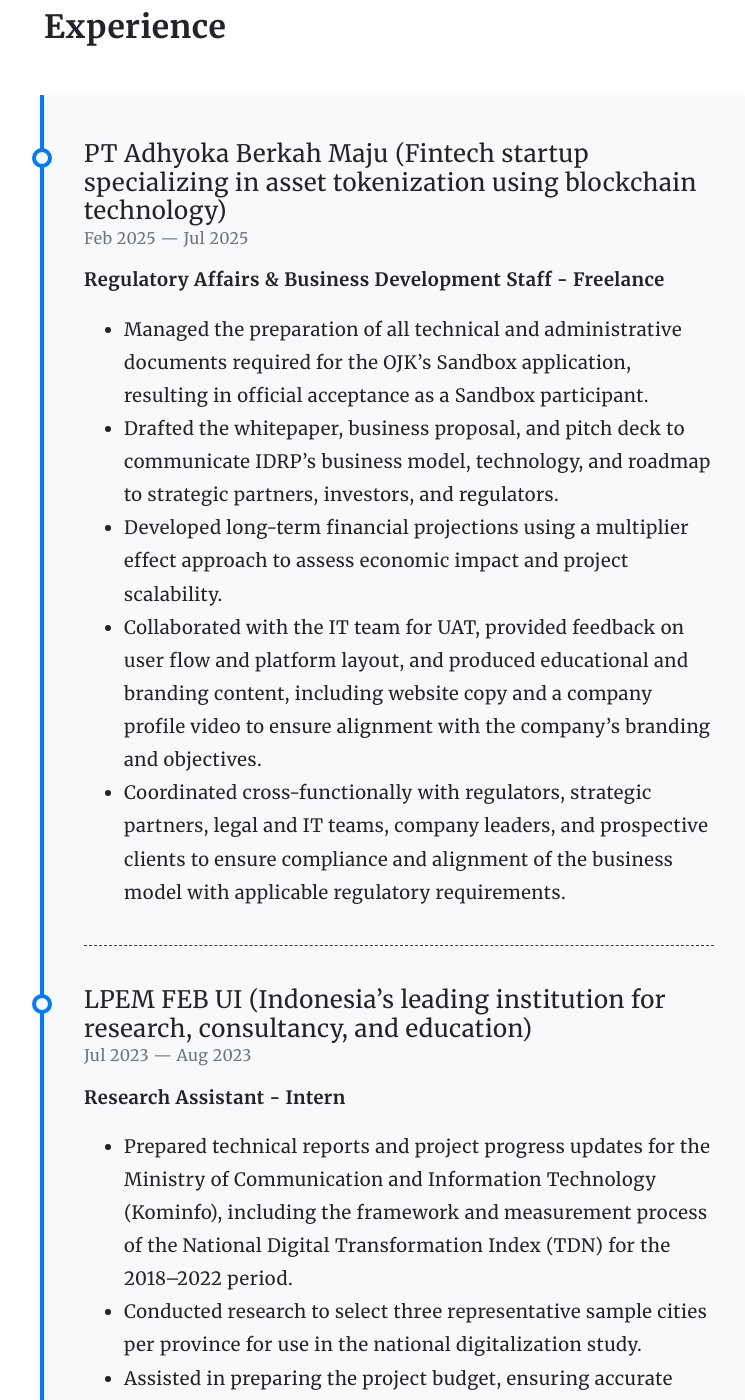
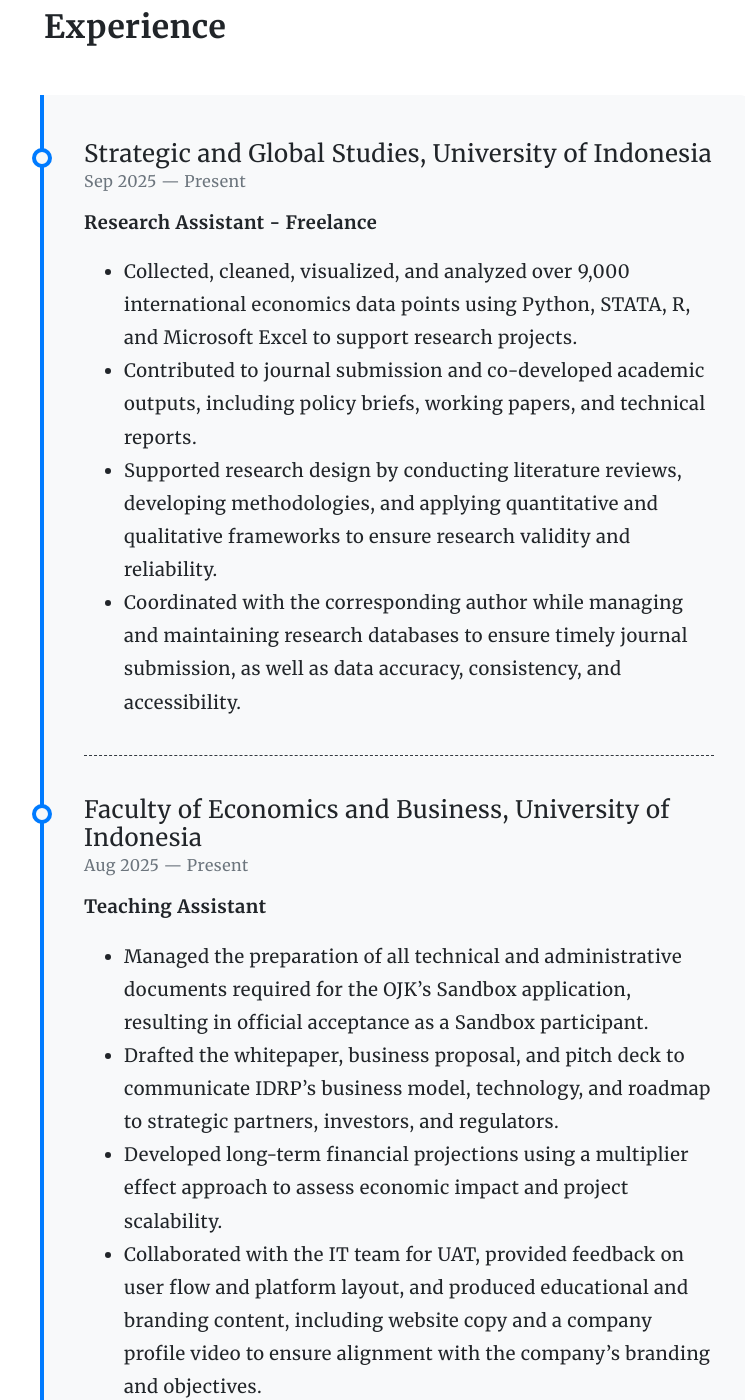
Before and after one commit to indristmrg/indristmrg.github.io, a Jekyll site: the page built from pages/about.md, in a window 1280 px wide and 1400 px high, scrolled down 2156 px. Shown: the whole window, without its empty margins (241-986 px from the left). Built offline with Jekyll 4.4.1, drawn with Linux system fonts in a browser that asks for light colours; emoji names are drawn with the system emoji font; some of the changed text lies outside the part shown.

Commit message:
experiences edit

```diff
--- a/_data/timeline.yml
+++ b/_data/timeline.yml
@@ -1,8 +1,29 @@
+- title: Strategic and Global Studies, University of Indonesia
+  from: Sep 2025
+  to: Present
+  description: |
+    **Research Assistant - Freelance**
+    - Collected, cleaned, visualized, and analyzed over 9,000 international economics data points using Python, STATA, R, and Microsoft Excel to support research projects.
+    - Contributed to journal submission and co-developed academic outputs, including policy briefs, working papers, and technical reports.
+    - Supported research design by conducting literature reviews, developing methodologies, and applying quantitative and qualitative frameworks to ensure research validity and reliability.
+    - Coordinated with the corresponding author while managing and maintaining research databases to ensure timely journal submission, as well as data accuracy, consistency, and accessibility.
+
+- title: Faculty of Economics and Business, University of Indonesia
+  from: Aug 2025
+  to: Present
+  description: |
+    **Teaching Assistant**
+    - Managed the preparation of all technical and administrative documents required for the OJK’s Sandbox application, resulting in official acceptance as a Sandbox participant.
+    - Drafted the whitepaper, business proposal, and pitch deck to communicate IDRP’s business model, technology, and roadmap to strategic partners, investors, and regulators.
+    - Developed long-term financial projections using a multiplier effect approach to assess economic impact and project scalability.
+    - Collaborated with the IT team for UAT, provided feedback on user flow and platform layout, and produced educational and branding content, including website copy and a company profile video to ensure alignment with the company’s branding and objectives.
+    - Coordinated cross-functionally with regulators, strategic partners, legal and IT teams, company leaders, and prospective clients to ensure compliance and alignment of the business model with applicable regulatory requirements.
+
 - title: PT Adhyoka Berkah Maju (Fintech startup specializing in asset tokenization using blockchain technology)
   from: Feb 2025
   to: Jul 2025
   description: |
-    **Regulatory Affairs & Business Development Staff - Freelance**
+    **Business Support - Freelance**
     - Managed the preparation of all technical and administrative documents required for the OJK’s Sandbox application, resulting in official acceptance as a Sandbox participant.
     - Drafted the whitepaper, business proposal, and pitch deck to communicate IDRP’s business model, technology, and roadmap to strategic partners, investors, and regulators.
     - Developed long-term financial projections using a multiplier effect approach to assess economic impact and project scalability.
@@ -13,7 +34,7 @@
   from: Jul 2023
   to: Aug 2023
   description: |
-    **Research Assistant - Intern**
+    **Research Assistant - Internship**
     - Prepared technical reports and project progress updates for the Ministry of Communication and Information Technology (Kominfo), including the framework and measurement process of the National Digital Transformation Index (TDN) for the 2018–2022 period.
     - Conducted research to select three representative sample cities per province for use in the national digitalization study.
     - Assisted in preparing the project budget, ensuring accurate cost estimation and efficient resource allocation.
```
